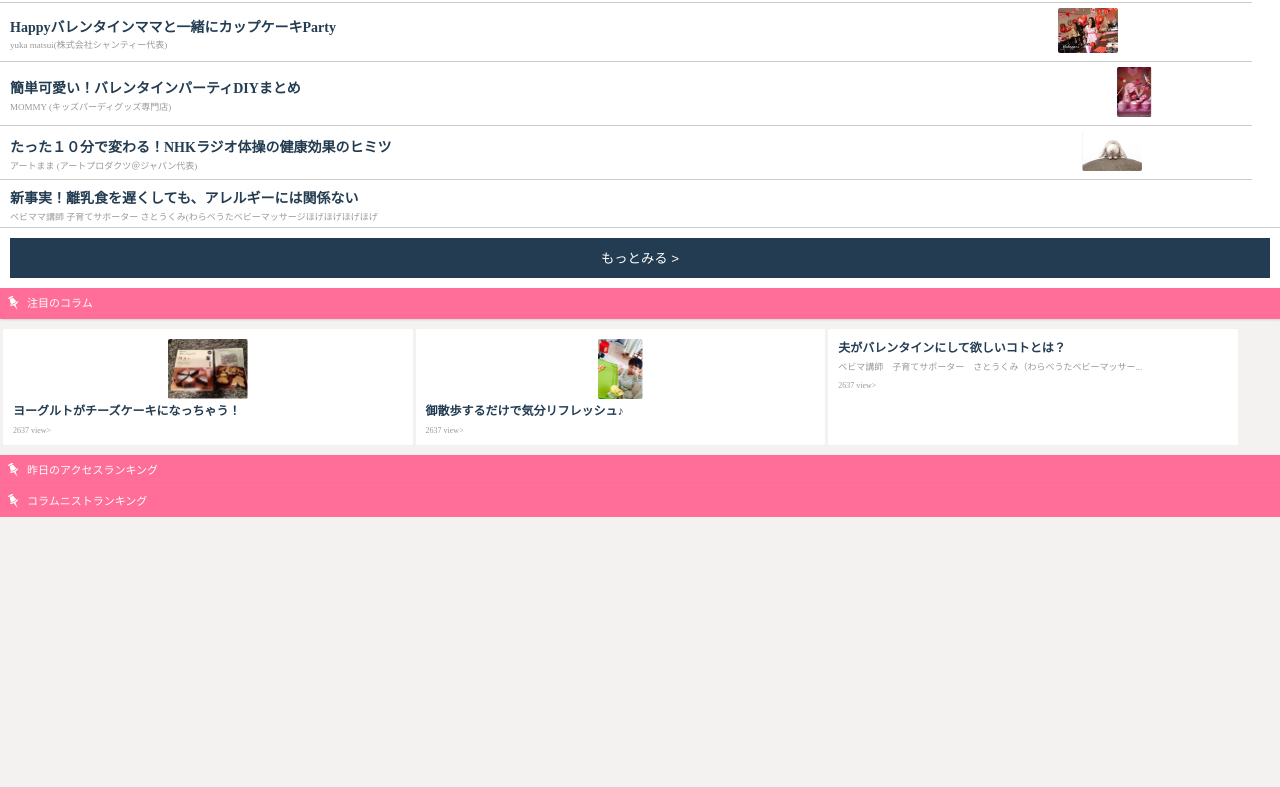
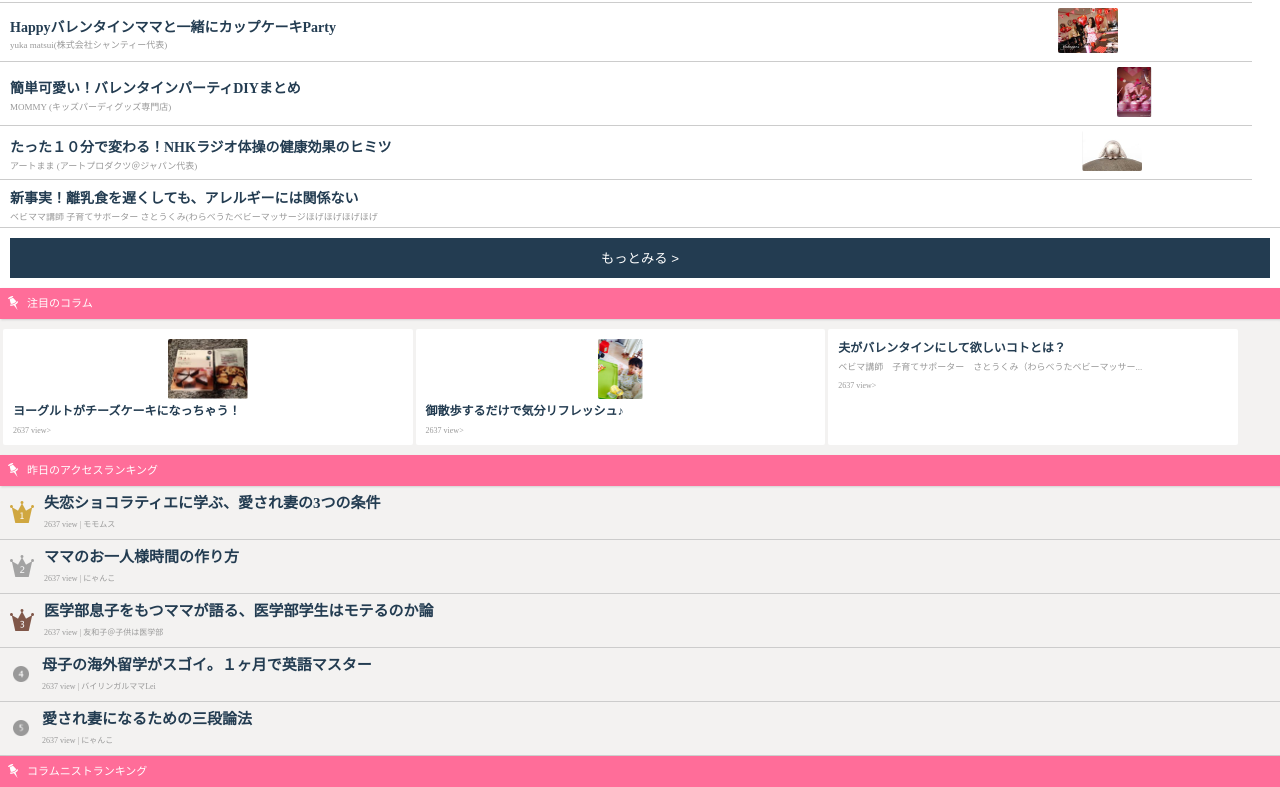
Before and after one commit to cchocoor/cchocoor_sample, a plain HTML site: page amemama/index.html in a window 1280 px wide. Shown: the part 405-1192 px from the top of the page. Before the commit the page ends 922 px from the top, so only its background shows below. Drawn offline with Linux system fonts and the light colour scheme.

Commit message:
単キング画像追加
Signed-off-by: takaishi_rikako <takaishi_rikako@cyberagent.co.jp>

```diff
--- a/amemama/css/index.css
+++ b/amemama/css/index.css
@@ -47,6 +47,9 @@ ul,li,ol {
 }
 .f-size-22 {
 	font-size: 11px;
+}
+.f-size-30 {
+	font-size: 15px;
 }
 .f-size-34 {
 	font-size: 17px;
@@ -292,3 +295,24 @@ li.picup-contents:nth-child(6) {
 .picup-contents-btn {
 	padding: 10px;
 }
+.ysd-acc-lank {
+	padding: 10px;
+}
+.lanking-tips {
+	float: left;
+}
+.ysd-acc-lank a:before {
+	background: url('../images/topics/lanking-tips_1.png');
+}
+
+.lanking-tips img {
+	margin: 5px 10px 0 0;
+}
+
+.ysd-acc-lank {
+border-bottom: 1px solid #ccc;
+}
+
+.pdding-class {
+	padding: 3px;
+}
--- a/amemama/index.html
+++ b/amemama/index.html
@@ -29,7 +29,7 @@
 					<img src="images/main/header-menu.png" height="15" width="50" alt="">
 				</div>
 				<div class="head-left">
-					<!-- <div class="f-family-base f-weight_b f-color-base f-size-16 head-catch-copy">ママにプラスになる、コラムマガジン。</div> -->
+					<!-- <div class="f-family-base f-weight_b f-color-base f-size-16 head-catch-copy f-size-30">ママにプラスになる、コラムマガジン。</div> -->
 					<img src="images/main/catch-word.png" height="8" width="136" alt=""ママにプラスになる、コラムマガジン。 class="head-amemama-img">
 					<img src="images/main/amemama.png" height="18" width="78" alt="アメママ" class="head-amemama-img">
 				</div>
@@ -136,32 +136,49 @@
 		<img src="images/picup/pin.png" height="14" width="11" alt="" class="pin-position">
 		<div class="f-color-bar f-size-22">昨日のアクセスランキング</div>
 	</div>
-	<!-- <div>
-		<div>
-			<div class="lanking-tips">1</div>失恋ショコラティエに学ぶ、愛され妻の3つの条件
-			<div class="view-count f-weight_l f-size-16 f-color-pu-sub ">2637 view | モモムス</div>
+	<ul>
+		<li class="ysd-acc-lank clearfix">
+			<div class="lanking-tips">
+				<img src="images/topics/lanking-tips_1.png" height="22" width="24" alt="">
 			</div>
 			<div>
-			<div class="lanking-tips">2</div>
+				<p class="catch-copy f-size-30 f-color-pu f-weight_b">
+				失恋ショコラティエに学ぶ、愛され妻の3つの条件
+				</p>
+				<p class="view-count f-weight_l f-size-16 f-color-pu-sub ">2637 view  |  モモムス</p>
+			</div>
+		</li>
+		<li class="ysd-acc-lank">
+			<div class="lanking-tips">
+				<img src="images/topics/lanking-tips_2.png" height="22" width="24" alt="">
+			</div>
+			<p class="catch-copy f-size-30 f-color-pu f-weight_b">
 				ママのお一人様時間の作り方
-			<div class="view-count f-weight_l f-size-16 f-color-pu-sub ">2637 view | にゃんこ</div>
+			</p>
+			<p class="view-count f-weight_l f-size-16 f-color-pu-sub ">2637 view  |  にゃんこ</p>
+		</li>
+		<li class="ysd-acc-lank">
+			<div class="lanking-tips">
+				<img src="images/topics/lanking-tips_3.png" height="22" width="24" alt="">
 			</div>
-		<div>
-			<div class="lanking-tips">3</div>
-			医学部息子をもつママが語る、医学部学生はモテるのか論
-			<div class="view-count f-weight_l f-size-16 f-color-pu-sub ">2637 view | 友和子＠子供は医学部</div>
+			<p class="catch-copy f-size-30 f-color-pu f-weight_b">医学部息子をもつママが語る、医学部学生はモテるのか論</p>
+			<p class="view-count f-weight_l f-size-16 f-color-pu-sub ">2637 view  |  友和子＠子供は医学部</p>
+		</li>
+		<li class="ysd-acc-lank">
+			<div class="lanking-tips pdding-class">
+				<img src="images/topics/lanking-tips_4.png" height="16" width="16" alt="">
 			</div>
-		<div>
-			<div class="lanking-tips">4</div>
-			母子の海外留学がスゴイ。１ヶ月で英語マスター
-			<div class="view-count f-weight_l f-size-16 f-color-pu-sub ">2637 view | バイリンガルママLei</div>
+			<p class="catch-copy f-size-30 f-color-pu f-weight_b">母子の海外留学がスゴイ。１ヶ月で英語マスター</p>
+			<p class="view-count f-weight_l f-size-16 f-color-pu-sub ">2637 view  |  バイリンガルママLei</p>
+		</li>
+		<li class="ysd-acc-lank">
+			<div class="lanking-tips pdding-class">
+				<img src="images/topics/lanking-tips_5.png" height="16" width="16" alt="">
 			</div>
-		<div>
-			<div class="lanking-tips">5</div>
-			愛され妻になるための三段論法
-			<div class="view-count f-weight_l f-size-16 f-color-pu-sub ">2637 view  モモムス| にゃんこ</div>
-		</div>
-	</div> -->
+			<p class="catch-copy f-size-30 f-color-pu f-weight_b">愛され妻になるための三段論法</p>
+			<p class="view-count f-weight_l f-size-16 f-color-pu-sub ">2637 view  |  にゃんこ</p>
+		</li>
+	</ul>
 	<div class="pick-up-bar bar-color">
 		<img src="images/picup/pin.png" height="14" width="11" alt="" class="pin-position">
 		<div class="f-color-bar f-size-22">コラムニストランキング</div>
```
Also changed, not shown: amemama/images/topics/images/images_03.png (added), amemama/images/topics/images/images_07.png (added), amemama/images/topics/images/images_11.png (added), amemama/images/topics/images/images_15.png (added), amemama/images/topics/images/images_18.png (added), amemama/images/topics/images/images_20.png (added), amemama/images/topics/images/images_22.png (added), amemama/images/topics/images/images_24.png (added), amemama/images/topics/lanking-tips_1.png (added), amemama/images/topics/lanking-tips_2.png (added), amemama/images/topics/lanking-tips_3.png (added), amemama/images/topics/lanking-tips_4.png (added), amemama/images/topics/lanking-tips_5.png (added), 1 other file. Lines whose indentation alone changed are shown as unchanged.
